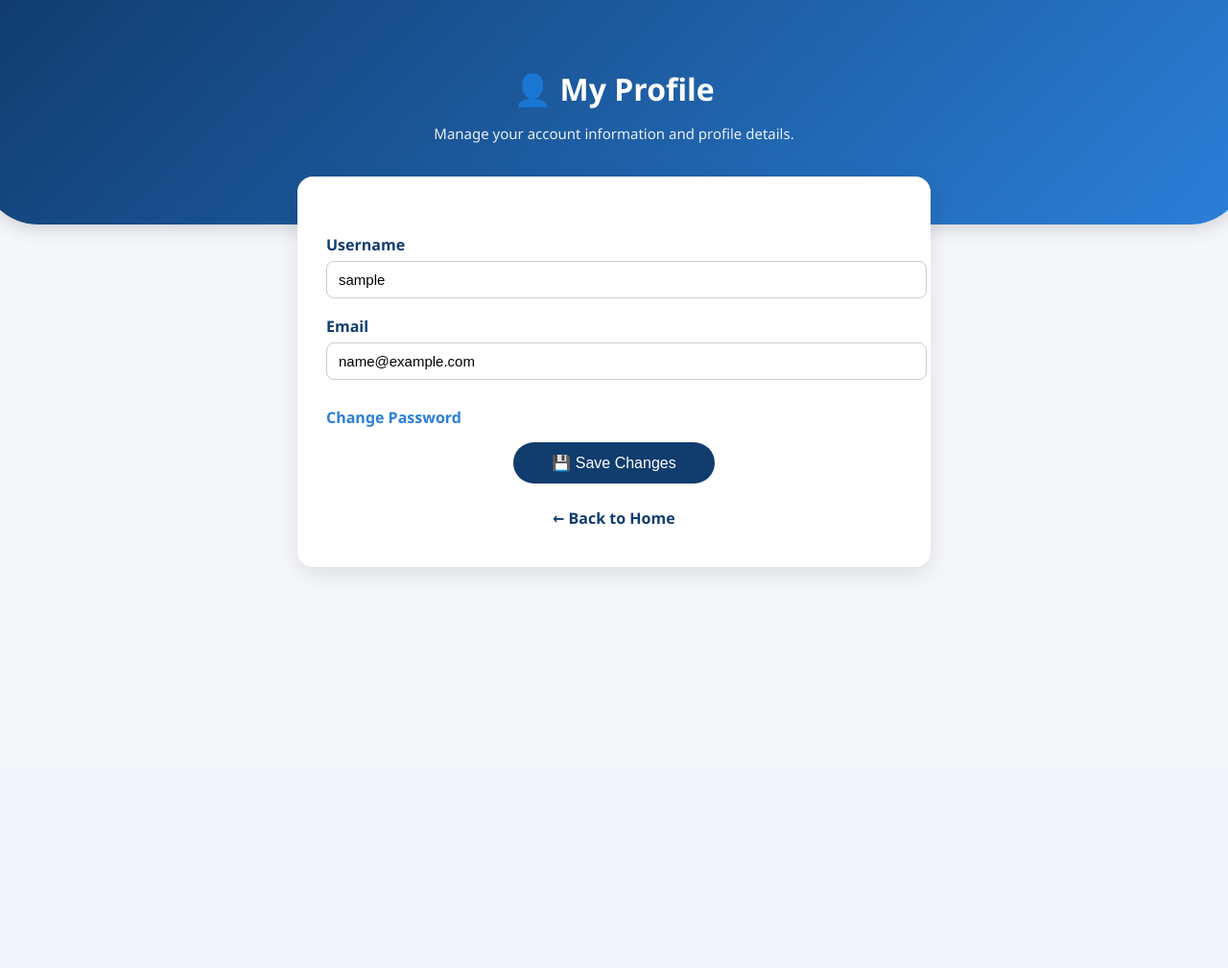
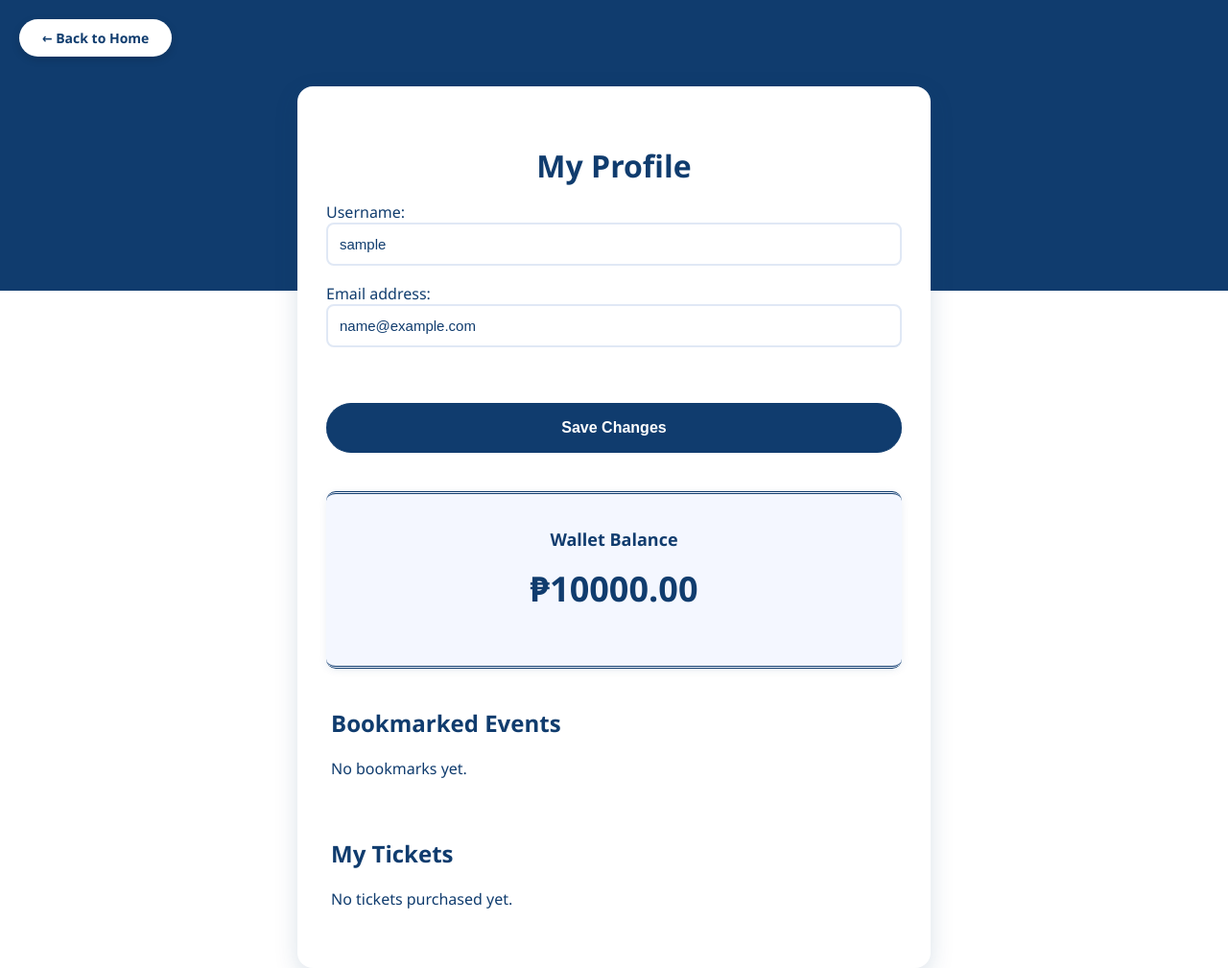
Before and after one commit to Gongz024/CSIT327-G2-QREntry, a Django app: page /accounts/profile/ in a window 1280 px wide. Shown: the whole page at 96% size. Before the commit the page ends 599 px from the top, so only its background shows below. Run offline with Django 5.2, Linux system fonts and the light colour scheme; the visitor is signed in with stand-in values (Sample User, id 1).

Commit message:
UserProfile Displaying BookmarkEvents, WalletBalance and My Tickets

```diff
--- a/accounts/templates/accounts/user_profile.html
+++ b/accounts/templates/accounts/user_profile.html
@@ -1,4 +1,5 @@
 {% load static %}
+
 <!DOCTYPE html>
 <html lang="en">
 <head>
@@ -6,60 +7,74 @@
     <title>User Profile</title>
     <link rel="stylesheet" href="{% static 'css/user_profile_style.css' %}">
 </head>
+
 <body>
-    <div class="profile-page fade-in">
-        <!-- Header Banner -->
-        <header class="profile-header">
-            <h1>👤 My Profile</h1>
-            <p>Manage your account information and profile details.</p>
-        </header>
 
-        <!-- Profile Card -->
-        <div class="profile-card">
-            {% if messages %}
-            <div class="messages">
-                {% for message in messages %}
-                    <div class="message {{ message.tags }}">{{ message }}</div>
-                {% endfor %}
-            </div>
-            {% endif %}
+<!-- Back Button (OUTSIDE container, top-left corner) -->
+<a href="{% url 'accounts:home' %}" class="btn-back">← Back to Home</a>
 
-            <form method="POST" enctype="multipart/form-data">
-                {% csrf_token %}
+<div class="profile-container">
 
-                <!-- User Info Fields -->
-                <div class="form-fields">
-                    <div class="input-group">
-                        <label>Username</label>
-                        {{ user_form.username }}
-                    </div>
+    <h1>My Profile</h1>
 
-                    <div class="input-group">
-                        <label>Email</label>
-                        {{ user_form.email }}
-                    </div>
+    <div class="profile-section">
 
-                    <a href="{% url 'accounts:password_reset' %}" class="change-password-link">Change Password</a>
-                </div>
+        <form method="POST" enctype="multipart/form-data">
+            {% csrf_token %}
+            {{ user_form.as_p }}
+            {{ profile_form.as_p }}
 
-                <button type="submit" class="save-btn">💾 Save Changes</button>
-            </form>
+            <button type="submit" class="btn-save">Save Changes</button>
+        </form>
 
-            <a href="{% url 'accounts:home' %}" class="back-btn">← Back to Home</a>
-        </div>
     </div>
 
-    <!-- ✅ JavaScript for Live Profile Photo Preview -->
-    <script>
-        const fileInput = document.getElementById('id_profile_picture');
-        const previewImage = document.getElementById('profileImagePreview');
+    <hr>
 
-        fileInput.addEventListener('change', function(event) {
-            const file = event.target.files[0];
-            if (file) {
-                previewImage.src = URL.createObjectURL(file);
-            }
-        });
-    </script>
+    <div class="wallet-section">
+        <h2>Wallet Balance</h2>
+        <p class="wallet-amount">₱{{ profile.wallet_balance }}</p>
+    </div>
+
+    <hr>
+
+    <div class="bookmark-section">
+        <h2>Bookmarked Events</h2>
+
+        {% if bookmarks %}
+            <ul>
+                {% for b in bookmarks %}
+                <li>
+                    <strong>{{ b.event.event_name }}</strong><br>
+                    {{ b.event.event_date }} — {{ b.event.event_venue }}
+                </li>
+                {% endfor %}
+            </ul>
+        {% else %}
+            <p>No bookmarks yet.</p>
+        {% endif %}
+    </div>
+
+    <hr>
+
+    <div class="tickets-section">
+        <h2>My Tickets</h2>
+
+        {% if tickets %}
+            <ul>
+                {% for t in tickets %}
+                <li>
+                    <strong>{{ t.event.event_name }}</strong><br>
+                    ₱{{ t.event.ticket_price }}
+                </li>
+                {% endfor %}
+            </ul>
+        {% else %}
+            <p>No tickets purchased yet.</p>
+        {% endif %}
+    </div>
+
+</div>
+
 </body>
 </html>
--- a/accounts/views.py
+++ b/accounts/views.py
@@ -64,6 +64,10 @@ def user_profile_view(request):
     user = request.user
     profile, created = Profile.objects.get_or_create(user=user)
 
+    # Fetch bookmarks and tickets related to user
+    bookmarks = Bookmark.objects.filter(user=user).select_related('event')
+    tickets = Ticket.objects.filter(user=user).select_related('event')
+
     if request.method == 'POST' and 'remove_profile' in request.POST:
         if profile.profile_picture:
             profile.profile_picture.delete(save=False)
@@ -86,7 +90,10 @@ def user_profile_view(request):
 
     return render(request, 'accounts/user_profile.html', {
         'user_form': user_form,
-        'profile_form': profile_form
+        'profile_form': profile_form,
+        'profile': profile,
+        'bookmarks': bookmarks,
+        'tickets': tickets,
     })
 
 
--- a/static/css/user_profile_style.css
+++ b/static/css/user_profile_style.css
@@ -1,200 +1,143 @@
+/* Base */
 body {
-    background-color: #f5f7fa;
+    background: linear-gradient(to bottom, #103c6e 0%, #103c6e 30%, #ffffff 30%, #ffffff 100%);
     font-family: "Segoe UI", Tahoma, Geneva, Verdana, sans-serif;
-    color: #333;
+    color: #103c6e;
     margin: 0;
-}
-
-/* Page Container */
-.profile-page {
-    display: flex;
-    flex-direction: column;
-    align-items: center;
+    padding: 0;
     min-height: 100vh;
 }
-
-/* Header Banner */
-.profile-header {
-    width: 100%;
-    background: linear-gradient(135deg, #103c6e, #2b7fd9);
-    color: white;
-    text-align: center;
-    padding: 50px 20px 70px 20px;
-    border-bottom-left-radius: 60px;
-    border-bottom-right-radius: 60px;
-    box-shadow: 0 5px 20px rgba(0, 0, 0, 0.15);
+/* Back Button */
+.btn-back {
+    position: absolute;
+    top: 20px;
+    left: 20px;
+    background-color: #ffffff;
+    color: #103c6e;
+    padding: 10px 24px;
+    border-radius: 30px;
+    font-size: 14px;
+    font-weight: 600;
+    text-decoration: none;
+    border: none;
+    box-shadow: 0 3px 8px rgba(0, 0, 0, 0.15);
+    transition: 0.3s ease;
 }
-
-.profile-header h1 {
-    font-size: 32px;
-    margin-bottom: 8px;
+.btn-back:hover {
+    background-color: #103c6e;
+    color: #ffffff;
+    transform: translateY(-2px);
+    box-shadow: 0 5px 12px rgba(0, 0, 0, 0.25);
 }
-
-.profile-header p {
-    font-size: 15px;
-    opacity: 0.9;
-}
-
-/* Profile Card */
-.profile-card {
-    background: #fff;
+/* Container */
+.profile-container {
+    max-width: 600px;
+    margin: 90px auto 0 auto;
+    background: #ffffff;
     border-radius: 16px;
-    box-shadow: 0 8px 25px rgba(0, 0, 0, 0.1);
-    width: 90%;
-    max-width: 600px;
-    margin-top: -50px;
+    box-shadow: 0 8px 25px rgba(16, 60, 110, 0.15);
     padding: 40px 30px;
-    text-align: center;
     animation: fadeInUp 0.8s ease-out forwards;
 }
-
-/* Profile Picture Section */
-.profile-picture-section {
-    display: flex;
-    flex-direction: column;  /* Stack image and button vertically */
-    align-items: center;     /* Center horizontally */
-    justify-content: center;
-    margin-bottom: 20px;
+/* Title */
+.profile-container h1 {
+    text-align: center;
+    color: #103c6e;
+    font-size: 2rem;
+    font-weight: 700;
+    margin-bottom: 5px;
 }
-
-.profile-pic {
-    width: 120px;
-    height: 120px;
-    border-radius: 50%;
-    border: 3px solid #103c6e;
-    object-fit: cover;
-    box-shadow: 0 4px 10px rgba(0, 0, 0, 0.15);
-    margin-bottom: 12px; /* Space between image and button */
+/* Hide Profile Picture */
+.profile-pic-section,
+.profile-pic,
+.profile-pic-placeholder,
+form input[type="file"],
+form label[for="profile_picture"],
+form div:has(input[type="file"]),
+form p:has(input[type="file"]),
+.helptext {
+    display: none !important;
 }
-
-
-.upload-btn {
-    display: inline-block;
-    background-color: #103c6e;
-    color: white;
-    padding: 8px 18px;
-    border-radius: 20px;
-    cursor: pointer;
-    font-size: 14px;
-    transition: background 0.3s, transform 0.2s;
-}
-
-.upload-btn:hover {
-    background-color: #0d2e55;
-    transform: scale(1.03);
-}
-
-.upload-btn input {
-    display: none;
-}
-
-/* Input Fields */
-.form-fields {
-    margin-top: 20px;
-    text-align: left;
-}
-
-.input-group {
+/* Form */
+form p {
     margin-bottom: 18px;
 }
-
-.input-group label {
-    display: block;
-    font-weight: 600;
-    color: #103c6e;
-    margin-bottom: 6px;
-}
-
-.form-fields input,
-.form-fields select,
-.form-fields textarea {
+form input {
     width: 100%;
-    padding: 10px 12px;
-    border: 1px solid #ccc;
+    padding: 12px;
+    border: 2px solid #e0e8f5;
     border-radius: 8px;
     font-size: 15px;
-    transition: 0.3s;
+    box-sizing: border-box;
+    color: #103c6e;
 }
-
-.form-fields input:focus {
+form input:focus {
     border-color: #103c6e;
     outline: none;
-    box-shadow: 0 0 4px rgba(16, 60, 110, 0.4);
+    box-shadow: 0 0 6px rgba(16, 60, 110, 0.2);
 }
-
-/* Buttons */
-.save-btn {
+/* Save Button */
+.btn-save {
     background-color: #103c6e;
     color: white;
     border: none;
-    padding: 12px 40px;
+    width: 100%;
+    padding: 14px;
     border-radius: 30px;
     font-size: 16px;
     cursor: pointer;
+    font-weight: 600;
     transition: background 0.3s, transform 0.2s;
-    margin-top: 15px;
+    margin-top: 40px; /* MORE GAP */
+    border-top: 3px double #103c6e;
+    border-bottom: 3px double #103c6e;
 }
-
-.save-btn:hover {
+.btn-save:hover {
     background-color: #0d2e55;
     transform: translateY(-2px);
 }
-
-/* Links */
-.change-password-link {
-    display: inline-block;
+hr {
+    display: none;
+}
+/* Wallet Section */
+.wallet-section {
+    text-align: center;
+    margin-bottom: 10px;
+    margin-top: 40px;
+    padding: 20px;
+    background: #f4f7ff;
+    border-radius: 10px;
+    box-shadow: 0 2px 8px rgba(16, 60, 110, 0.08);
+    border-top: 3px double #103c6e;
+    border-bottom: 3px double #103c6e;
+}
+.wallet-section h2 {
+    font-size: 18px;
+    font-weight: 600;
+    color: #103c6e;
+}
+.wallet-amount {
+    font-size: 36px;
+    font-weight: 700;
+    color: #103c6e;
     margin-top: 10px;
-    color: #2b7fd9;
-    text-decoration: none;
-    font-weight: 600;
-    transition: 0.2s;
 }
-
-.change-password-link:hover {
-    text-decoration: underline;
+/* Bookmark & Ticket Sections */
+.bookmark-section,
+.tickets-section {
+    margin-top: 10px;
+    padding: 10px 5px 5px 5px;
 }
-
-.back-btn {
-    display: inline-block;
-    margin-top: 25px;
-    text-decoration: none;
-    color: #103c6e;
-    font-weight: bold;
-    transition: color 0.3s;
+.bookmark-section li,
+.tickets-section li {
+    margin-bottom: 15px;
+    padding: 12px;
+    background: #f4f7ff;
+    border-radius: 10px;
+    box-shadow: 0 2px 8px rgba(16, 60, 110, 0.08);
 }
-
-.back-btn:hover {
-    color: #0d2e55;
+/* Animation */
+@keyframes fadeInUp {
+    from { opacity: 0; transform: translateY(20px); }
+    to { opacity: 1; transform: translateY(0); }
 }
-
-/* Flash Messages */
-.messages {
-    margin-bottom: 15px;
-}
-
-.message {
-    background-color: #e9f6ef;
-    border-left: 5px solid #28a745;
-    color: #2c662d;
-    padding: 10px 15px;
-    border-radius: 8px;
-    margin-bottom: 10px;
-    font-size: 14px;
-}
-
-/* Animations */
-.fade-in {
-    opacity: 0;
-    animation: fadeInUp 1s ease-out forwards;
-}
-
-@keyframes fadeInUp {
-    from {
-        opacity: 0;
-        transform: translateY(20px);
-    }
-    to {
-        opacity: 1;
-        transform: translateY(0);
-    }
-}
```
Also changed, not shown: images/profile_pics/Screenshot_2025-10-05_160830.png (added), images/profile_pics/Screenshot_2025-10-07_222627.png (added), images/profile_pics/Screenshot_2025-10-08_005321.png (added), images/profile_pics/Screenshot_2025-10-08_115447.png (added), images/profile_pics/Screenshot_2025-10-08_115447_040OB4L.png (added), images/profile_pics/Screenshot_2025-10-08_115447_T8CKWHu.png (added), images/profile_pics/Screenshot_2025-10-09_160923.png (added), images/profile_pics/Screenshot_2025-10-09_161045.png (added), images/profile_pics/Screenshot_2025-10-21_012139.png (added).
